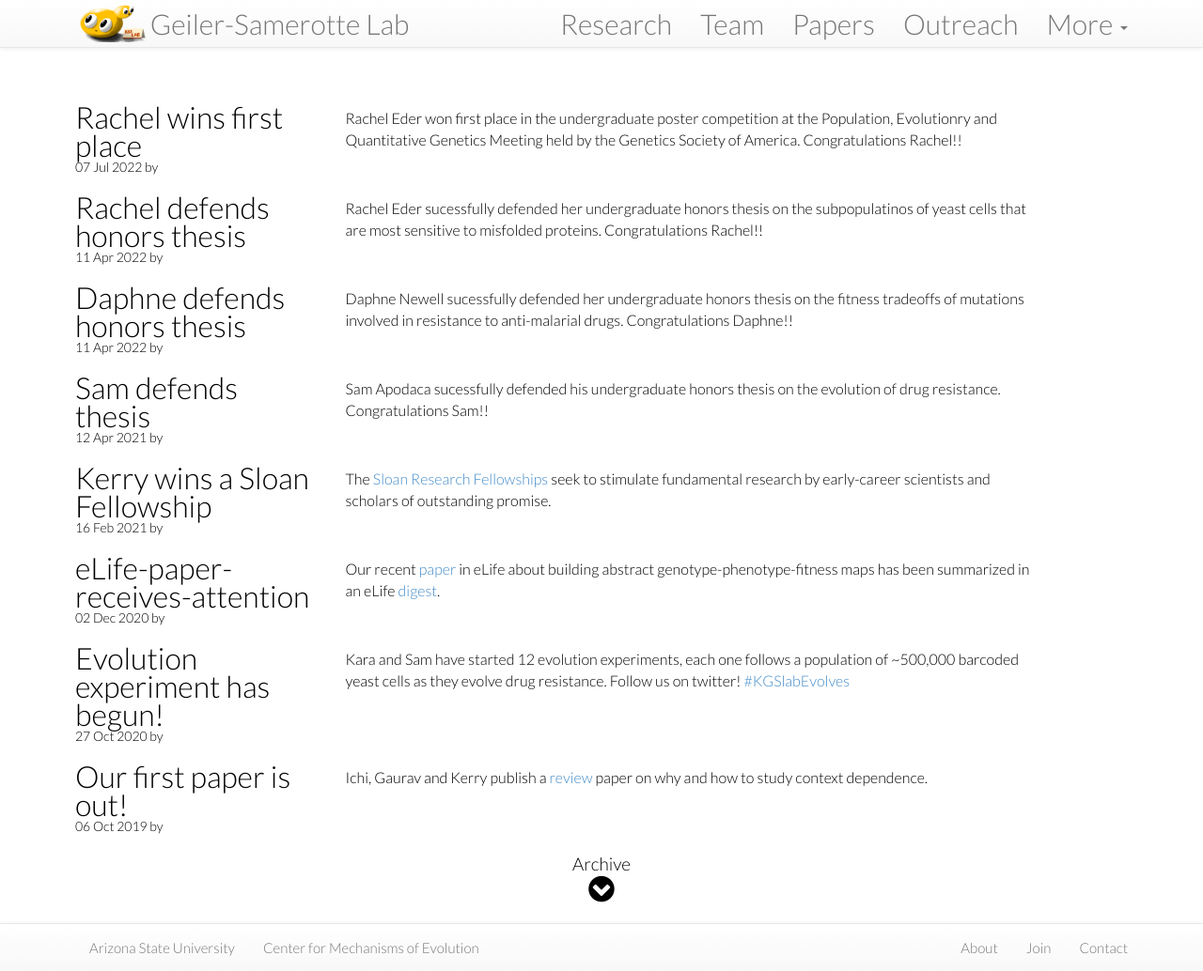
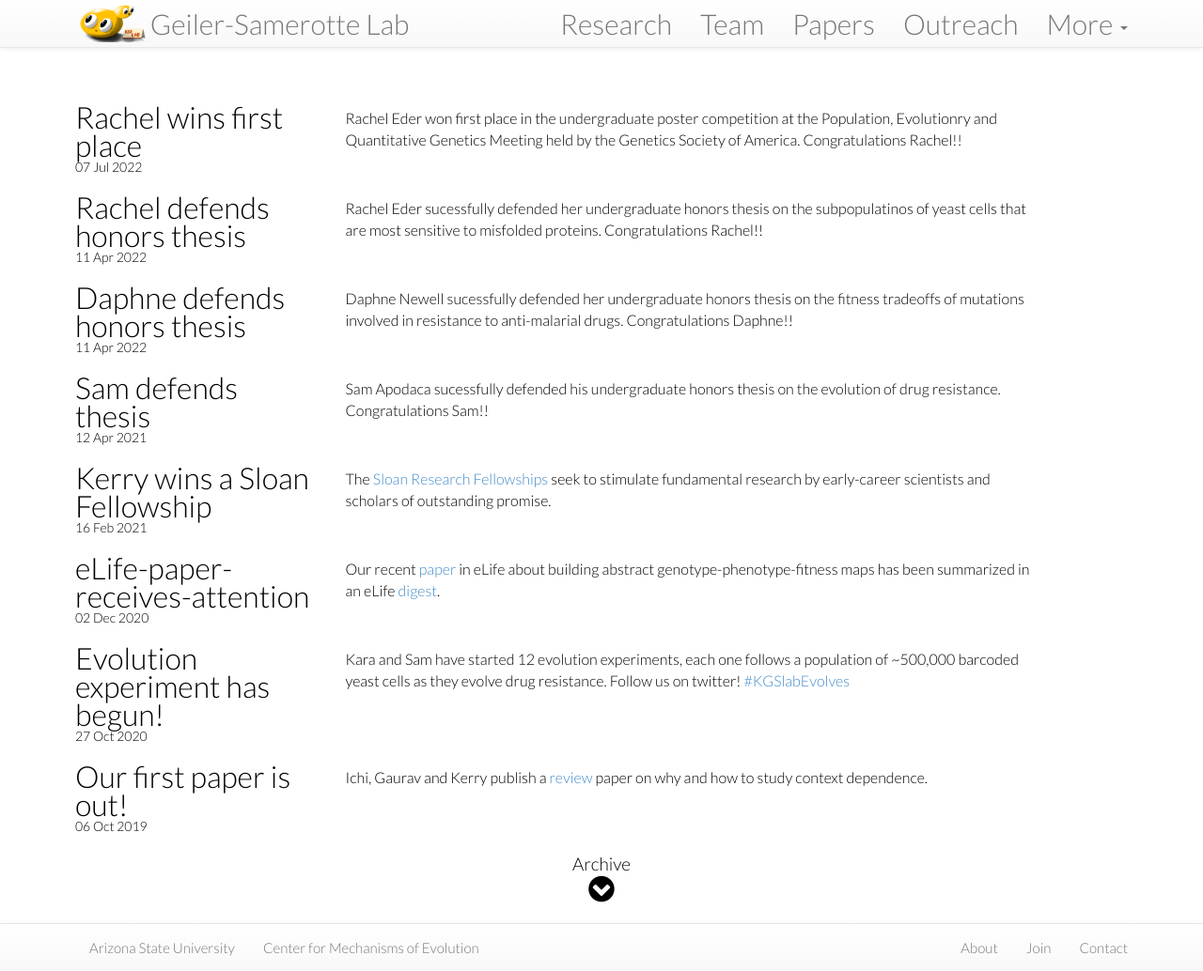
Before and after one commit to Samerotte-Lab/Samerotte-Lab.github.io, a Jekyll site: the page built from news/index.html, in a window 1280 px wide and 1034 px high. Shown: the whole window at 94% size. Built offline with Jekyll 4.4.1, drawn with Linux system fonts in a browser that asks for light colours; nearby versions of some CDN libraries.

Commit message:
removed by

```diff
--- a/news/index.html
+++ b/news/index.html
@@ -47,7 +47,7 @@
 			<div class="smallnote">
 				{{ post.date | date_to_string }}
 				{% if author %}
-				by <a class="off" href="{{ author.url }}">{{ author.handle }}</a>
+				<a class="off" href="{{ author.url }}">{{ author.handle }}</a>
 				{% endif %}
 			</div>
 		</div>
```
